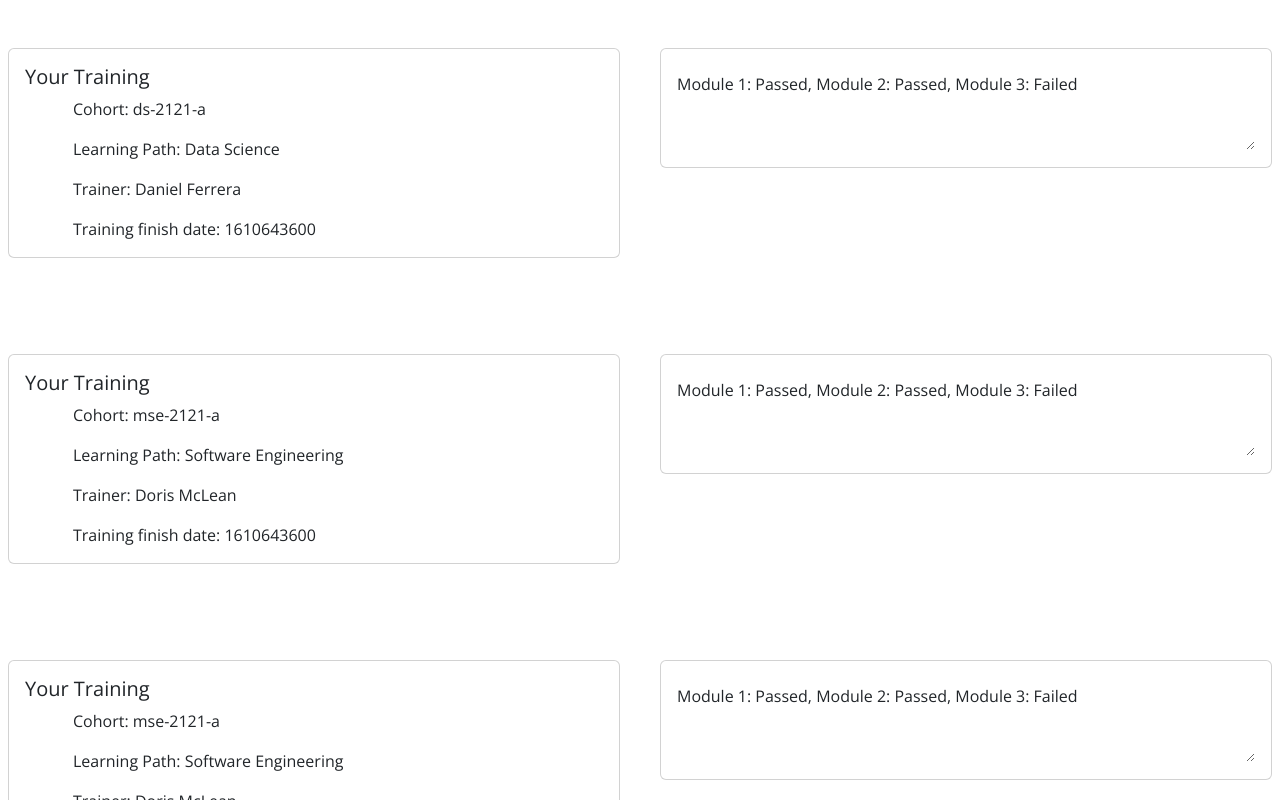
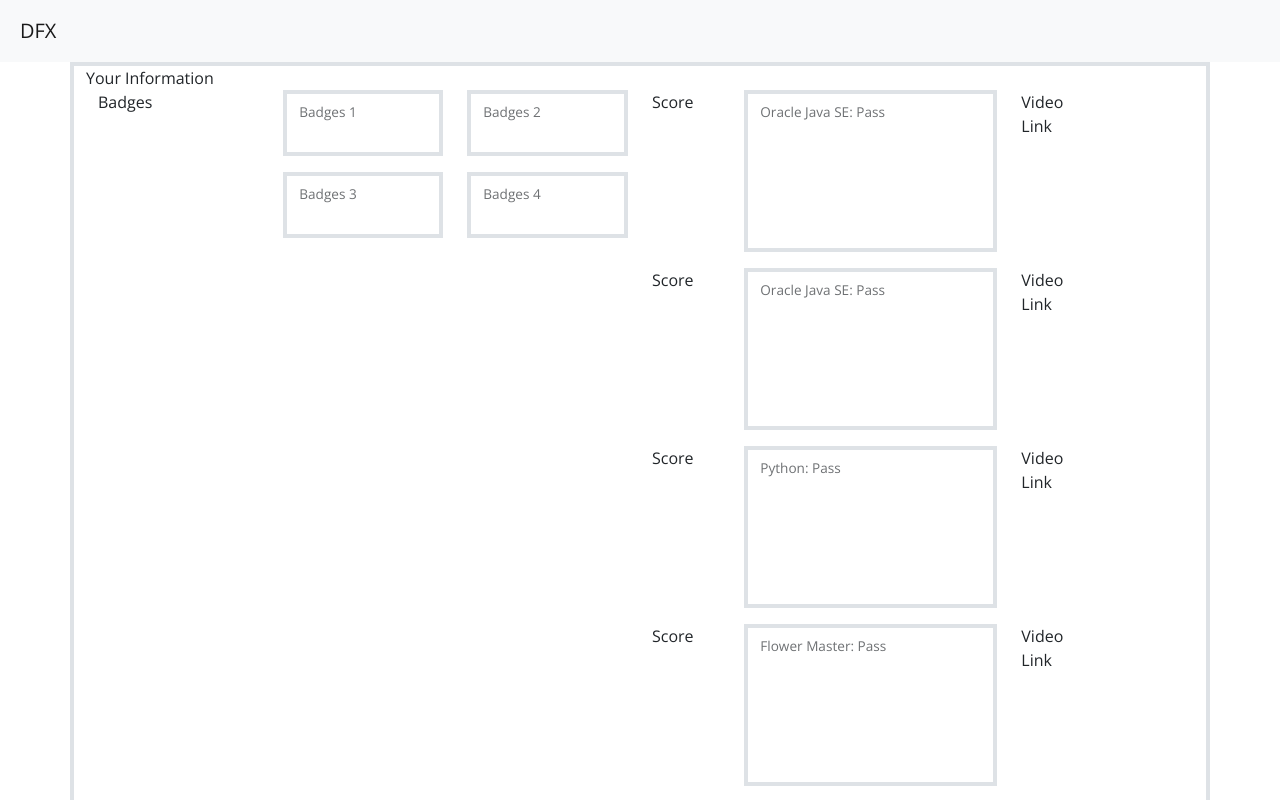
Before and after one commit to DFXtra-Group-1/DFXtraGroup1-.github, a React (Create React App) app in the folder frontend/starter/: page /graduate/1 in a window 1280 px wide. Shown: the top 800 px of the page. Built offline with nearby package versions, Linux system fonts and the light colour scheme.

Commit message:
Header and Info with Scores part deriving data from mockdata file

```diff
--- a/frontend/starter/src/App.js
+++ b/frontend/starter/src/App.js
@@ -2,6 +2,8 @@ import './Styles/App.css';
 
 import YourProfile from './Components/profileView/YourProfile';
 import YourTraining from './Components/profileView/YourTraining';
+import Header from './Components/Header';
+import Info from './Components/information/Info';
 import mockData from './Tests/graduate-user-test.json';
 
 function App() {
@@ -9,6 +11,8 @@ function App() {
   return (
 
     <div className="App background">
+      <Header />
+      <Info graduates={mockData.graduateUser} />
       {/* <YourProfile graduates={mockData.graduateUser} /> */}
       <YourTraining graduates={mockData.graduateUser} />
     </div>
--- a/frontend/starter/src/Components/Header.jsx
+++ b/frontend/starter/src/Components/Header.jsx
@@ -0,0 +1,17 @@
+const Header = () => {
+    return (
+        <>
+            <nav className="navbar navbar-expand-lg bg-light">
+                <div className="container-fluid">
+                    <div className="d-flex">
+                        <div className="p-2 justify-content-start flex-fill">
+                            <a className="navbar-brand " href="https://digitalfutures.com/">DFX</a>
+                        </div>
+                    </div>
+                </div>
+            </nav>
+        </>
+    );
+}
+
+export default Header;
--- /dev/null
+++ b/frontend/starter/src/Components/information/Badges.jsx
@@ -0,0 +1,41 @@
+
+const Badges = () => {
+
+    return (
+        <>
+            <div className="row ">
+                <div className="col-4 ">Badges</div>
+                <div className="col-4">
+                    <div className="form-floating mb-3 border border-4">
+                        <input type="text" readOnly className="form-control-plaintext" id="floatingEmptyPlaintextInput" placeholder="Badge1example" name="Badge1" />
+                        <label htmlFor="floatingEmptyPlaintextInput">Badges 1</label>
+                    </div>
+                </div>
+                <div className="col-4">
+                    <div className="form-floating mb-3 border border-4">
+                        <input type="text" readOnly className="form-control-plaintext" id="floatingEmptyPlaintextInput" placeholder="Badge2example" name="Badge2" />
+                        <label htmlFor="floatingEmptyPlaintextInput">Badges 2</label>
+                    </div>
+                </div>
+            </div>
+            <div className="row">
+                <div className="col-4">
+                </div>
+                <div className="col-4">
+                    <div className="form-floating mb-3 border border-4">
+                        <input type="text" readOnly className="form-control-plaintext" id="floatingEmptyPlaintextInput" placeholder="Badge3example" name="Badge3" />
+                        <label htmlFor="floatingEmptyPlaintextInput">Badges 3</label>
+                    </div>
+                </div>
+                <div className="col-4">
+                    <div className="form-floating mb-3 border border-4">
+                        <input type="text" readOnly className="form-control-plaintext" id="floatingEmptyPlaintextInput" placeholder="Badge4example" name="Badge4" />
+                        <label htmlFor="floatingEmptyPlaintextInput">Badges 4</label>
+                    </div>
+                </div>
+            </div>
+        </>
+    );
+}
+
+export default Badges;
--- /dev/null
+++ b/frontend/starter/src/Components/information/Info.jsx
@@ -0,0 +1,30 @@
+import Badges from "./Badges";
+import Scores from "./Scores";
+
+const Info = ({ graduates }) => {
+    return (
+        <>
+            <div className="container text-start border border-4">
+                <div className="row row-cols-6">
+                    <div className="col">
+                        Your Information
+                    </div>
+                </div>
+                <div className="container">
+                    <div className="row">
+                        <div className="col-6">
+                            <Badges />
+                        </div>
+                        <div className="col-6">
+                            {graduates.map(graduate => {
+                                return <> <Scores scoresProp={graduate} key={graduate._id} /></>
+                            })}
+                        </div>
+                    </div>
+                </div>
+            </div>
+        </>
+    )
+}
+
+export default Info;
--- /dev/null
+++ b/frontend/starter/src/Components/information/Scores.jsx
@@ -0,0 +1,31 @@
+const Scores = ({ scoresProp }) => {
+    const { award, grade } = scoresProp.certificatesAndAwards[0];
+    return (
+        <>
+            <div className="row">
+                <div className="col-2">
+                    Score
+                </div>
+                <div className="col-6" >
+                    <div className="form-floating mb-3 border border-4">
+                        <input type="text" readOnly className="form-control-plaintext" id="floatingEmptyPlaintextInput" placeholder="ScoreExamples" name="scoresText" />
+                        <br />
+                        <br />
+                        <br />
+                        <br />
+                        <label htmlFor="floatingEmptyPlaintextInput">
+                            {/* Award: 93%
+                            Grade: 87% */}
+                            {award}: {grade}
+                        </label>
+                    </div>
+                </div>
+                <div className="col-2">
+                    Video Link
+                </div>
+            </div>
+        </>
+    );
+}
+
+export default Scores;
--- a/frontend/starter/src/index.js
+++ b/frontend/starter/src/index.js
@@ -1,9 +1,10 @@
 import React from 'react';
 import ReactDOM from 'react-dom/client';
-import 'bootstrap/dist/css/bootstrap.min.css';
+//import 'bootstrap/dist/css/bootstrap.min.css';
 import './Styles/index.css';
 import App from './App';
 import reportWebVitals from './reportWebVitals';
+import 'bootstrap/dist/css/bootstrap.css'
 
 const root = ReactDOM.createRoot(document.getElementById('root'));
 root.render(
```
